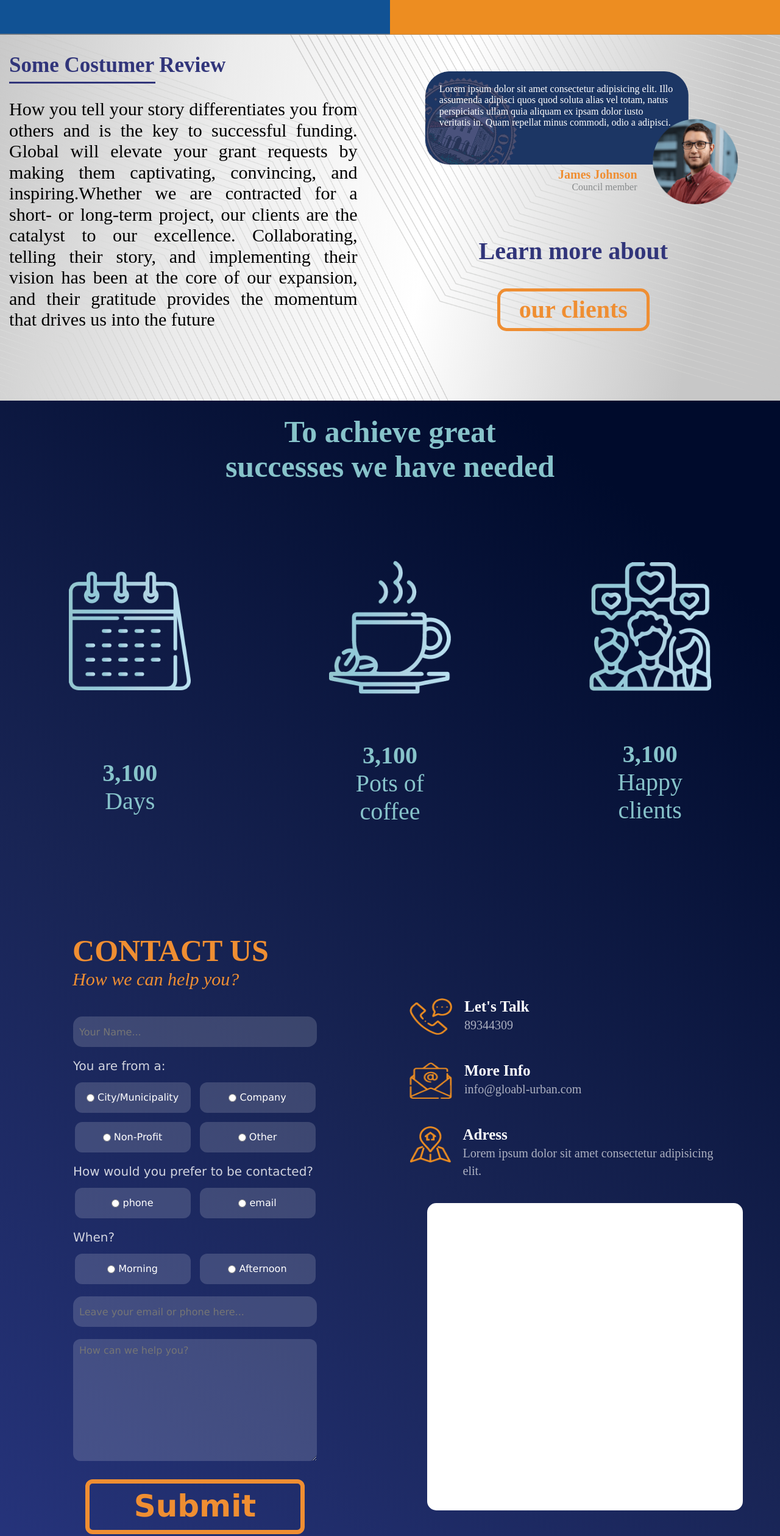
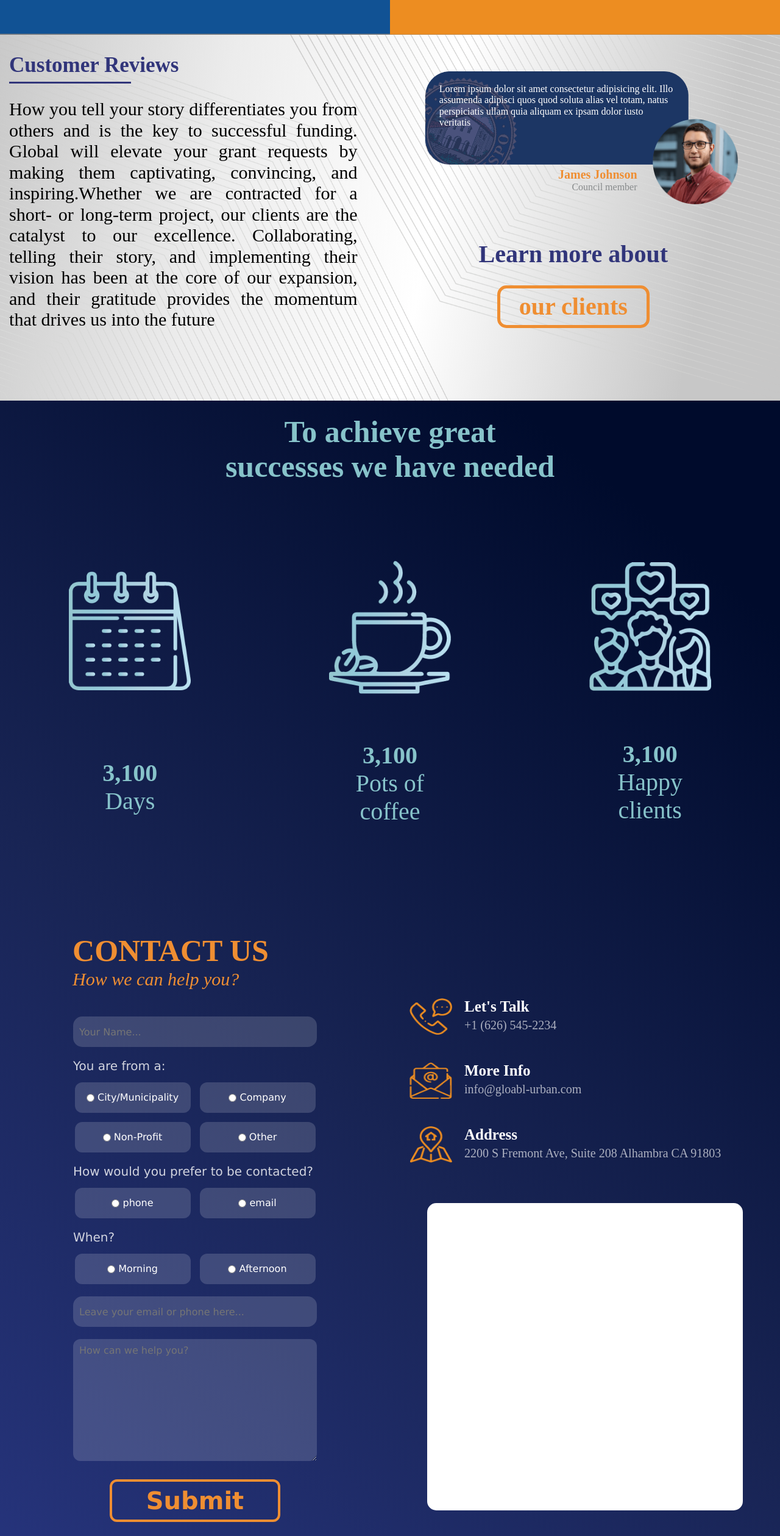
Before and after one commit to Ed4n/global-urban__website, a plain HTML site: page index.html in a window 1280 px wide. Shown: the part 1963-4482 px from the top of the page at 61% size. Drawn offline with Linux system fonts and the light colour scheme; files whose address does not match are found by name.

Commit message:
Se agregaron los cambios solicitados a todo el website

```diff
--- a/SCSS/_components.scss
+++ b/SCSS/_components.scss
@@ -1,10 +1,10 @@
 .client-review-dialog {
   width: 700px;
   height: 300px;
-
   display: flex;
   flex-direction: column;
   position: relative;
+
   .client-review-dialog__top {
     height: 70%;
     width: 90%;
@@ -15,11 +15,7 @@
     align-items: flex-start;
     transition: all 0.4s;
 
-    &:hover {
 
-        z-index: 3;
-        transform: scale(1.04);
-    }
 
     img {
       @include img(100%, 100%);
@@ -30,12 +26,13 @@
       position: absolute;
       width: 80%;
       align-self: flex-start;
-      margin-top: 40px;
-      margin-left: 50px;
+      margin-top: 20px;
+      margin-left: 70px;
       color: white;
       font-size: $S;
     }
   }
+
 
   .client-review-dialog__img {
     width: 200px;
@@ -67,7 +64,9 @@
   }
 }
 
-// Media Querys // ------------------------
+
+
+// Media Querys Client Dialog// ------------------------
 @media screen and(max-width: 1500px) {
   .client-review-dialog {
     width: 540px;
--- a/SCSS/_footer.scss
+++ b/SCSS/_footer.scss
@@ -192,14 +192,14 @@ footer {
         }
 
         input[type="submit"] {
-          width: 90%;
-          height: 90px;
+          width: 70%;
+          height: 70px;
           margin-top: 30px;
-          border: solid $color-orange 7px;
+          border: solid $color-orange 4px;
           border-radius: 12px;
           background: none;
           color: $color-orange;
-          font-size: $XL;
+          font-size: $X;
           font-weight: 900;
           transition: all 0.3s;
 
@@ -207,11 +207,13 @@ footer {
             background: $color-orange;
             color: rgba(255, 255, 255, 0.815);
             transform: scale(1.04);
+            cursor: pointer;
           }
         }
       }
     }
 
+    // Bottom Right // ----------------------
     .footer__bottom-right {
       width: 50%;
       height: 100%;
@@ -241,18 +243,18 @@ footer {
 
           .footer__right-info-box {
             display: flex;
-            width: 290px;
+            width: 300px;
             height: 90px;
 
             gap: 20px;
 
             h3 {
-              font-size: $L;
+              font-size: $M;
               color: white;
 
               span {
                 font-weight: 200;
-                font-size: $M;
+                font-size: $S;
                 color: rgba(255, 255, 255, 0.651);
               }
             }
@@ -281,7 +283,7 @@ footer {
 }
 
 // Media Querys // ----------------------
-@media screen and(max-width: 1570px) {
+@media screen and(max-width: 1600px) {
 
     footer {
 
--- a/SCSS/_some-costumer-review.scss
+++ b/SCSS/_some-costumer-review.scss
@@ -42,7 +42,7 @@
           @include title(flex-start, 400px);
 
           .some-costumer-review__title-line {
-            @include tittle-line(60%);
+            @include tittle-line(50%);
           }
         }
 
@@ -69,7 +69,7 @@
           height: 300px;
           display: flex;
           flex-direction: column;
-          gap: 10px;
+          gap: 5px;
           align-items: center;
           justify-content: center;
 
--- a/index.html
+++ b/index.html
@@ -124,7 +124,7 @@
         <div class="some-costumer-review__container-left">
           <div class="some-costumer-review__left">
             <h2 class="some-costumer-review__title">
-              Some Costumer Review
+              Customer Reviews
               <div class="some-costumer-review__title-line"></div>
             </h2>
 
@@ -151,7 +151,6 @@
                   Lorem ipsum dolor sit amet consectetur adipisicing elit. Illo
                   assumenda adipisci quos quod soluta alias vel totam, natus
                   perspiciatis ullam quia aliquam ex ipsam dolor iusto veritatis
-                  in. Quam repellat minus commodi, odio a adipisci.
                 </p>
               </div>
 
@@ -345,7 +344,7 @@
           </form>
         </div>
 
-        <!-- Bottom Right //  -->
+        <!-- Bottom Right // -------------------------------------------  -->
         <div class="footer__bottom-right">
 
           <div class="footer__bottom-right-container">
@@ -353,7 +352,7 @@
                 <div class="footer__right-info-box">
                   <img src="./img/home/GUS_Home_13.png" alt="">
                   <h3>Let's Talk<br>
-                  <span>89344309</span>
+                  <span>+1 (626) 545-2234</span>
                   </h3>
                 </div>
 
@@ -366,8 +365,8 @@
 
                 <div class="footer__right-info-box info-box--large2">
                   <img src="./img/home/GUS_Home_15.png" alt="">
-                  <h3>Adress<br>
-                  <span>Lorem ipsum dolor sit amet consectetur adipisicing elit.</span>
+                  <h3>Address<br>
+                  <span>2200 S Fremont Ave, Suite 208 Alhambra CA 91803</span>
                   </h3>
                 </div>
             </div>
```
Also changed, not shown: CSS/style.css, 1 other file. Lines whose indentation alone changed are shown as unchanged.
